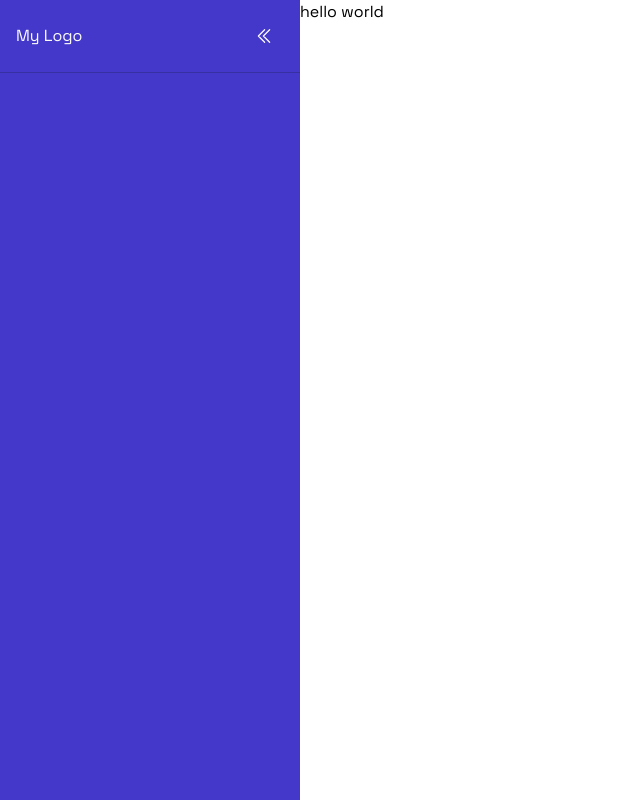
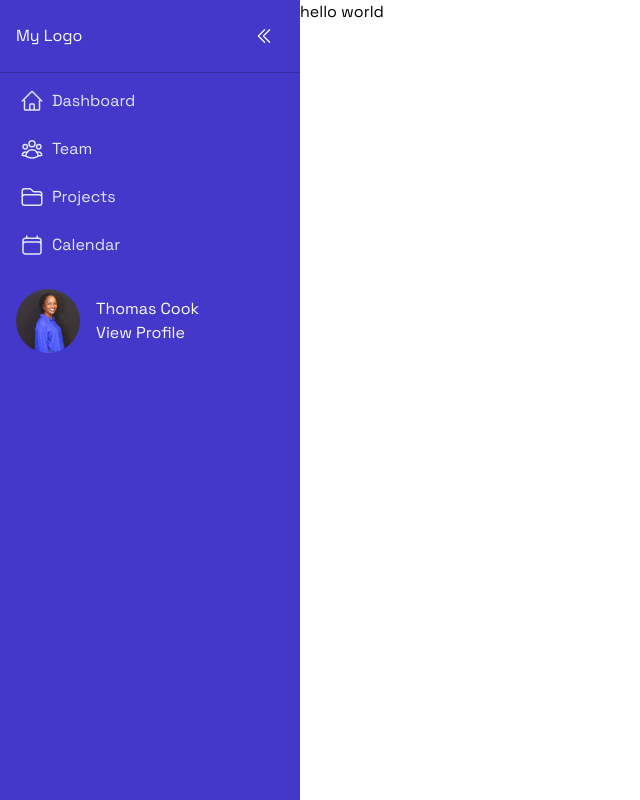
Before and after one commit to Marcos8060/Dashboard, a Next.js app: page / in a window 1280 px wide. Shown: the whole page, without its empty margins (0-640 px from the left). Built offline with nearby package versions, Linux system fonts and the light colour scheme; a web font is replaced by a local one.

Commit message:
polished the sidenav

```diff
--- a/src/components/Sidebar.js
+++ b/src/components/Sidebar.js
@@ -5,6 +5,9 @@ import {
   ChevronDoubleLeftIcon,
   ChevronDoubleRightIcon,
 } from "@heroicons/react/24/outline";
+import Link from "next/link";
+import { defaultNavItems } from "./data";
+import classNames from "classnames";
 
 const Sidebar = ({ collapsed, setCollapsed }) => {
   // 👇 use the correct icon depending on the state.
@@ -42,6 +45,44 @@ const Sidebar = ({ collapsed, setCollapsed }) => {
           </button>
         </div>
       </div>
+
+      <nav className="flex-grow">
+        <ul className="my-2 flex flex-col gap-2 items-stretch">
+          {defaultNavItems.map((item, index) => (
+            <li
+              key={index}
+              className={classNames({
+                "text-indigo-100 hover:bg-indigo-900 flex": true,
+                "transition-colors duration-300": true,
+                "rounded-md p-2 mx-3 gap-4": !collapsed,
+                "rounded-full p-2 mx-3 w-10 h-10": collapsed,
+              })}
+            >
+              <Link href={item.href} className="flex gap-2">
+                {item.icon} <span>{!collapsed && item.label}</span>
+              </Link>
+            </li>
+          ))}
+        </ul>
+      </nav>
+
+      <div className="grid place-content-stretch p-4">
+        <div className="flex gap-4 items-center overflow-hidden">
+          {!collapsed && (
+            <>
+              <img
+                className="object-cover w-16 h-16 rounded-full"
+                src="/images/maureen.jpeg"
+                alt=""
+              />
+              <div className="flex flex-col">
+                <span>Thomas Cook</span>
+                <Link href="/">View Profile</Link>
+              </div>
+            </>
+          )}
+        </div>
+      </div>
     </div>
   );
 };
--- /dev/null
+++ b/src/components/data.js
@@ -0,0 +1,33 @@
+// components/defaultNavItems.tsx
+import React from "react";
+import {
+  CalendarIcon,
+  FolderIcon,
+  HomeIcon,
+  UserGroupIcon,
+} from "@heroicons/react/24/outline";
+
+
+
+export const defaultNavItems = [
+  {
+    label: "Dashboard",
+    href: "/",
+    icon: <HomeIcon className="w-6 h-6" />,
+  },
+  {
+    label: "Team",
+    href: "/team",
+    icon: <UserGroupIcon className="w-6 h-6" />,
+  },
+  {
+    label: "Projects",
+    href: "/projects",
+    icon: <FolderIcon className="w-6 h-6" />,
+  },
+  {
+    label: "Calendar",
+    href: "/calendar",
+    icon: <CalendarIcon className="w-6 h-6" />,
+  },
+];
--- a/tailwind.config.js
+++ b/tailwind.config.js
@@ -9,7 +9,7 @@ module.exports = {
     extend: {
       gridTemplateColumns: {
         sidebar: "300px auto", //for sidebar layout
-        "sidebar-collapsed": "64px auto", //for collapsed sidebar layout
+        "sidebar-collapsed": "70px auto", //for collapsed sidebar layout
       },
     },
   },
```
Also changed, not shown: public/images/maureen.jpeg (added).
